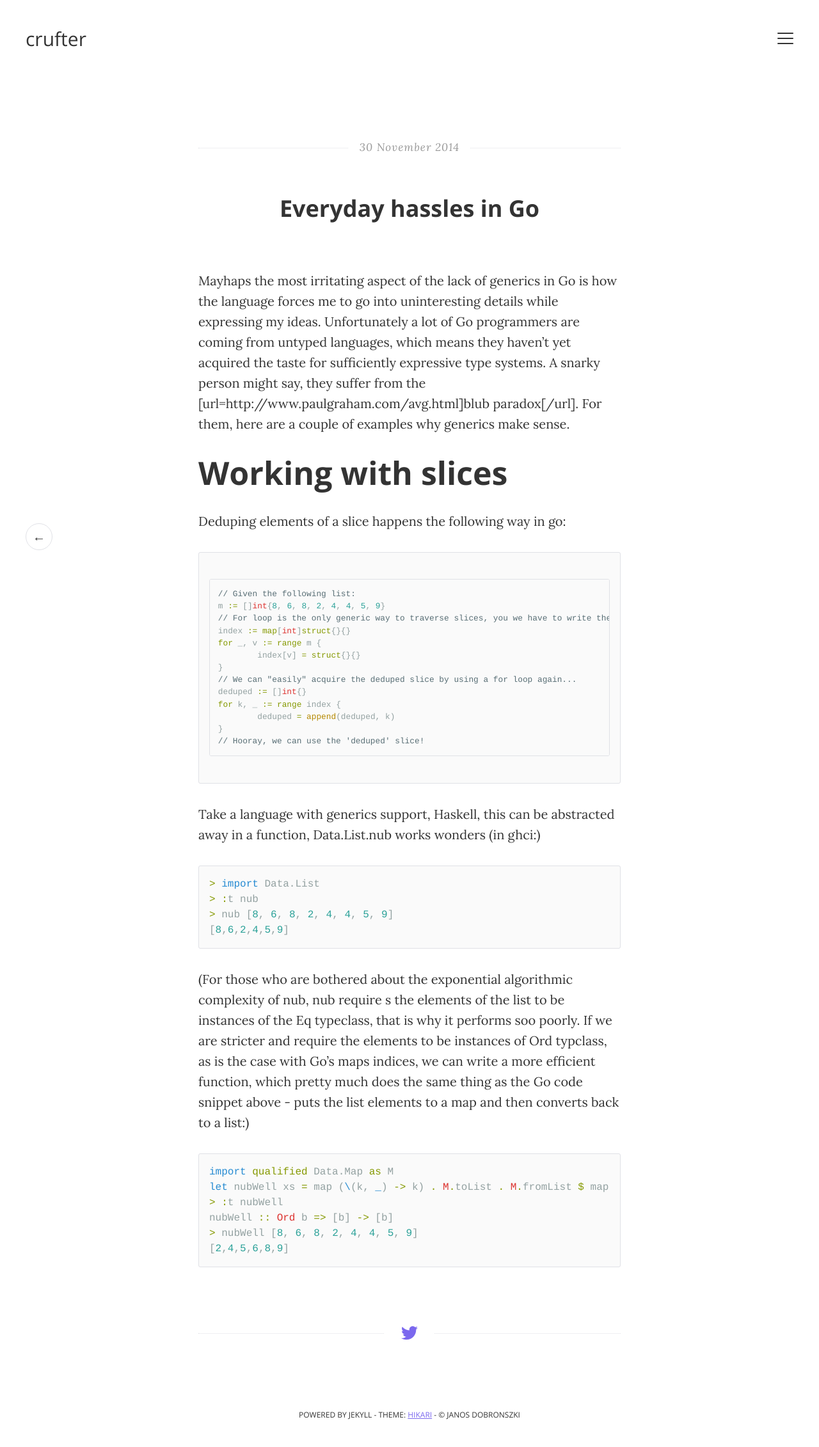
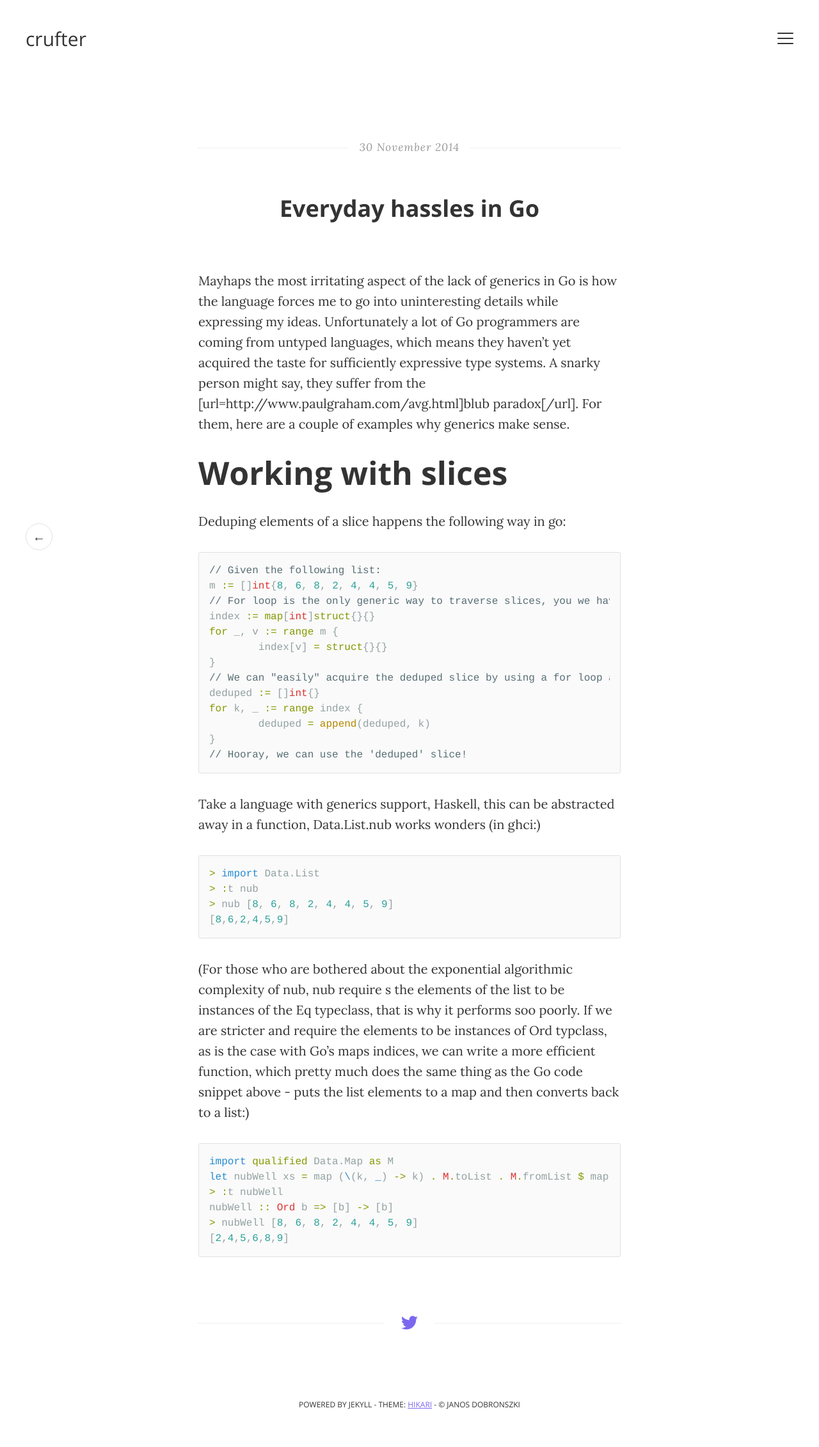
Before and after one commit to awkwordplay/awkwordplay.github.io, a Jekyll site: the page built from _posts/2014-11-30-everyday-hassles-in-go.markdown, in a window 1280 px wide. Shown: the whole page at 64% size. Built offline with Jekyll 4.4.1, drawn with Linux system fonts in a browser that asks for light colours.

Commit message:
More fixes

````diff
--- a/_posts/2014-11-30-everyday-hassles-in-go.markdown
+++ b/_posts/2014-11-30-everyday-hassles-in-go.markdown
@@ -11,7 +11,7 @@ Working with slices
 
 Deduping elements of a slice happens the following way in go:
 
-```go
+{% highlight go %}
 // Given the following list:
 m := []int{8, 6, 8, 2, 4, 4, 5, 9}
 // For loop is the only generic way to traverse slices, you we have to write the following:
@@ -25,7 +25,7 @@ for k, _ := range index {
 	deduped = append(deduped, k)
 }
 // Hooray, we can use the 'deduped' slice!
-```
+{% endhighlight %}
 
 Take a language with generics support, Haskell, this can be abstracted away in a function,  Data.List.nub works wonders (in ghci:)
 
````
